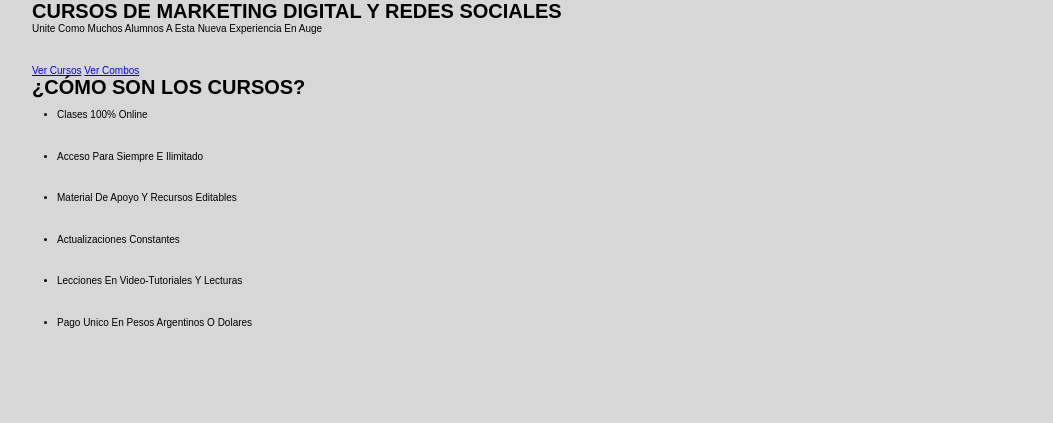
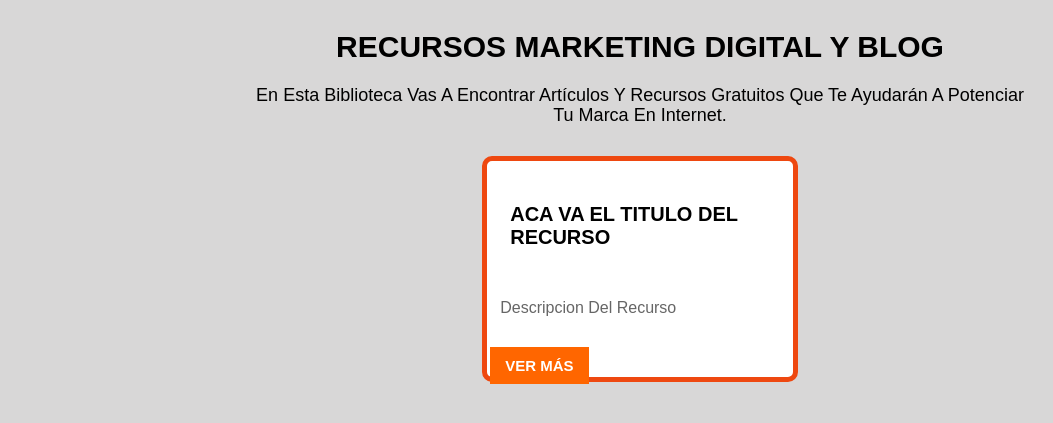
Before and after one commit to Cristian-Estevez/Nomade-Digital, a Django app: page /recursos/ in a window 1280 px wide. Shown: the top 423 px of the page, without its empty margins (0-1053 px from the left). Run offline with Django 3.2, Linux system fonts and the light colour scheme.

Commit message:
html de recursos y mas modificaciones css(detalles)

```diff
--- a/nomade_digital/blog/templates/blog/lista_borrador_post.html
+++ b/nomade_digital/blog/templates/blog/lista_borrador_post.html
@@ -2,7 +2,7 @@
 
 {% block content %}
 <div class="contenedor contenedor-lista-borrador">
-    <h2><strong>Lista de borradores </strong></h2>
+    <h2><strong>Lista de borradores Blog </strong></h2>
 
     <a href="{% url 'blog:nuevo_post' %}" class="boton boton-lista-post">Nuevo Post</a>
     <a href="{% url 'blog:lista_posts' %}" class="boton boton-lista-post" >Volver al Blog</a>
--- a/nomade_digital/index/static/index/css/styles.css
+++ b/nomade_digital/index/static/index/css/styles.css
@@ -22,7 +22,7 @@
         }
 
         .boton{
-            display: inline-block;
+            display: block;
             text-decoration: none;
             padding: 1rem 1.5rem;
             margin-top: 1.5rem;
@@ -40,6 +40,13 @@
             background-color: rgb(255, 72, 0);
             cursor: pointer;
         }
+
+        @media (min-width:996px){
+            .boton{
+                display: inline;
+            }
+        }
+
 
         h2 {
             margin: 0;
@@ -409,6 +416,7 @@
                 width: 10rem;
             }
         }
+
 /* BLOG--------- */
 
         .blog {
@@ -419,6 +427,8 @@
         .entradas-blog {
             overflow-y: scroll;
         }
+
+
 /* FORMULARIO-------- */
 
         .formulario {
@@ -454,6 +464,8 @@
         }
 
 
+
+
 /* FOOTER ---------*/
 
 
@@ -462,7 +474,10 @@
             background-color: rgb(216, 215, 215);
             text-align: center;
             font-size: 1.8rem;
+            color: black;
         }
+
+
 
 
 /* PAGINAS INTERNAS----------
@@ -483,17 +498,17 @@
 ------BLOG------- */
 
         .contenedor-blog-interno {
-            width: 80%;
-            max-width: 160rem;
-            margin: 0 auto;
+            width: 90%;
+            margin: 4rem auto;
 
         }
 
         .contenido-blog{
-            margin-bottom: 3rem;
+            margin-bottom: 4rem;
             transition: .5s;
-            border: 1px solid  rgb(238, 72, 16);
-            background-color: rgb(235, 128, 93);
+            border: 5px solid  rgb(238, 72, 16);
+            border-radius: 10px;
+            background-color: white;
             padding: 2px 3px;
         }
 
@@ -504,41 +519,52 @@
         }
 
         .contenido-blog p{
-            padding: 1rem 1rem;
+            padding: 1rem;
+            color: rgb(102, 102, 102);
         }
 
         .contenido-blog h2{
             text-transform: uppercase;
             padding: 2rem;
+
         }
 
-        @media (min-width:768px){
+        .contenido-blog a{
+            text-align: center;
+            text-transform: uppercase;
+        }
+
+        .contenido-blog hr{
+            height: 2px;
+            color: orangered;
+            background-color: orangered;
+            width: 50%;
+        }
+
+        .contenido-blog a img{
+            display: block;
+            margin: 2rem auto;
+            max-width: 70%;
+
+        }
+        @media (min-width:996px){
             .contenedor-blog-interno{
                 display: flex;
                 justify-content: space-evenly;
                 flex-wrap: wrap;
+                max-width: 1200px;
                 margin-top: 3rem;
             }
 
             .contenido-blog{
+                flex: 0 1 calc(30% - 3rem);
+            }
 
-                flex: 0 0 calc(30% - 3rem);
-
-                margin-bottom: 3rem;
-                transition: .5s;
+            .contenido-blog a img{
+                max-width: 100%;
+                margin-top: 0;
             }
         }
-
-        /* .contenido-blog a{
-            text-transform: uppercase;
-            text-decoration: none;
-            color: white;
-
-            background-color: orange;
-            text-align: center;
-            display: inline;
-            padding: 8px 15px;
-        } */
 
 
 /* PAGINAS INTERNAS----------
@@ -559,9 +585,10 @@
         .table-loguin{
             margin-top: 10rem;
             display: flex;
-
+            line-height: 2rem;
             width: 50%;
         }
+
 
         @media (max-width: 768px){
             .table-loguin{
@@ -573,9 +600,9 @@
         .bienvenida-loguin{
             text-align: center;
             margin: 0;
-            padding: 0;
+            padding-top: 1.8rem;
             background-color: rgb(238, 72, 16);
-            font-size: 2rem;
+            font-size: 1.8rem;
             color: white;
         }
 
@@ -592,7 +619,7 @@
         }
 
         .contenedor-blog-interno p{
-            color: white;
+
             font-size: 1.6rem;
             margin-top: 2rem;
         }
@@ -758,3 +785,22 @@
         .contenedor-lista-borrador h2{
             font-size: 3rem;
         }
+
+
+/* PAGINAS INTERNAS----------
+------RECURSOS------- */
+
+    .contenedor-recursos-interna{
+        text-align: center;
+        max-width: 60%;
+        margin-top: 3rem;
+    }
+
+    .contenedor-recursos-interna h2{
+        font-size: 3rem;
+        margin-bottom: 2rem;
+    }
+
+    .contenedor-recursos-interna p {
+        font-size: 1.8rem;
+    }
--- a/nomade_digital/index/templates/registration/login.html
+++ b/nomade_digital/index/templates/registration/login.html
@@ -10,6 +10,7 @@
     <form method="post" action="{% url 'login' %}">
     {% csrf_token %}
         <table class="contenedor contenedor-formulario table-loguin" >
+        <tbody>
                 <tr>
                 <td  class="td-loguin">{{ form.username.label_tag }}</td>
                 <td class="td-loguin">{{ form.username }}</td>
@@ -18,6 +19,7 @@
                 <td class="td-loguin">{{ form.password.label_tag }}</td>
                 <td class="td-loguin">{{ form.password }}</td>
             </tr>
+    </tbody>
         </table>
 
         <input type="submit" value="login" class="boton" style="display: flex; margin: 20px auto";>
--- a/nomade_digital/recursos/templates/recursos/recursos.html
+++ b/nomade_digital/recursos/templates/recursos/recursos.html
@@ -13,54 +13,35 @@
     <title>Document</title>
 </head>
 <body>
-    <div class="contenedor">
-        <h2>Cursos de Marketing Digital y Redes Sociales</h2>
+    <div class="contenedor contenedor-recursos-interna">
+        <h2>Recursos Marketing Digital y Blog</h2>
 
-        <p>Unite como muchos alumnos a esta nueva experiencia en auge</p>
+        <p>En esta biblioteca vas a encontrar artículos y recursos gratuitos que te ayudarán a potenciar tu marca en Internet.</p>
 
-        <div class="botones-combo">
-            <a href="cursos.html">Ver Cursos</a>
-            <a href="combos.html">Ver Combos</a>
-        </div>
     </div>
 
-    <div class="contenedor">
-        <h2>¿Cómo son los cursos?</h2>
+    <!-- ES EL MISMO CODIGO QUE EL DEL BLOG -->
 
-        <div class="texto-iconos-cursos">
-            <div class="texto-iconos">
-                <ul>
-                    <li>
-                        <i class="fas fa-tv"></i>
-                        <p>Clases 100% online</p>
-                    </li>
-                    <li>
-                        <i class="fas fa-lock-open"></i>
-                        <p>Acceso para siempre e ilimitado</p>
-                    </li>
-                    <li>
-                        <i class="fas fa-book"></i>
-                        <p>Material de apoyo y recursos editables</p>
-                    </li>
-                </ul>
-                <ul>
-                    <li>
-                        <i class="fas fa-cloud-upload-alt"></i>
-                        <p>Actualizaciones constantes</p>
-                    </li>
-                    <li>
-                        <i class="fas fa-video"></i>
-                        <p>Lecciones en video-tutoriales y lecturas</p>
-                    </li>
-                    <li>
-                        <i class="fas fa-money-bill-wave-alt"></i>
-                        <p>Pago unico en pesos argentinos o dolares</p>
-                    </li>
-                </ul>
-            <div class="texto-iconos">
+    <div class="contenedor-blog-interno">
+        <div class="contenido-blog">
 
-            </div>
-        </div>
+                        <a href="#" >
+
+                            <img src=''>
+
+                        </a>
+
+                            <h2>Aca va el titulo del recurso</h2>
+                            <p>Descripcion del recurso</p>
+                            <a href="#" class="boton boton-blog">
+                                Ver más
+                            </a>
+
+
+                    </div>
+
+
+
     </div>
 </body>
 </html>
```
Also changed, not shown: nomade_digital/blog/templates/blog/layout.html (+23 -17 lines), nomade_digital/blog/templates/blog/lista_posts.html (+4 -3 lines), nomade_digital/recursos/templates/recursos/borrador_recursos.html (added, +30 -0 lines), nomade_digital/recursos/templates/recursos/detalle_recursos.html (added, +30 -0 lines), nomade_digital/recursos/templates/recursos/editar_recursos.html (added, +26 -0 lines), nomade_digital/db.sqlite3. Lines whose indentation alone changed are shown as unchanged.
